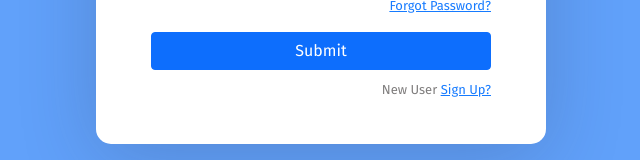
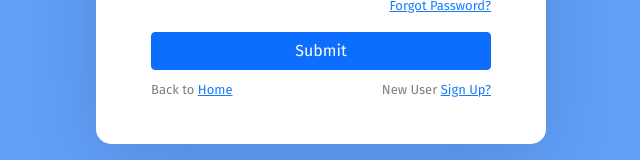
Before and after one commit to darkghost33/UCER-Patshala, a React (Create React App) app in the folder frontend/: page /sign-in in a window 1280 px wide. Shown: the part 453-613 px from the top of the page, without its empty margins (319-959 px from the left). Built offline with nearby package versions, Linux system fonts and the light colour scheme.

Commit message:
ui changes

```diff
--- a/frontend/src/components/LogIn.js
+++ b/frontend/src/components/LogIn.js
@@ -34,9 +34,8 @@ export default class Login extends Component {
           window.localStorage.setItem("token", data.data);
           window.localStorage.setItem("loggedIn", true);
           window.location.href = "./userData";
-        }
-        else{
-          alert("Wrong Password or User Already Exists")
+        } else {
+          alert("Wrong Password or User Already Exists");
         }
       });
   }
@@ -79,9 +78,14 @@ export default class Login extends Component {
                   Submit
                 </button>
               </div>
-              <p className="forgot-password text-right">
-                New User <a href="/sign-up">Sign Up?</a>
-              </p>
+              <div className="d-flex justify-content-between">
+                <p className="forgot-password">
+                  Back to <a href="/">Home</a>
+                </p>
+                <p className="forgot-password">
+                  New User <a href="/sign-up">Sign Up?</a>
+                </p>
+              </div>
             </form>
           </div>
         </div>
--- a/frontend/src/components/SignUp.js
+++ b/frontend/src/components/SignUp.js
@@ -1,5 +1,5 @@
 import React, { Component } from "react";
-import '../css/auth_css.css'
+import "../css/auth_css.css";
 export default class SignUp extends Component {
   constructor(props) {
     super(props);
@@ -9,32 +9,35 @@ export default class SignUp extends Component {
       email: "",
       password: "",
     };
-    this.handleSubmit=this.handleSubmit.bind(this)
+    this.handleSubmit = this.handleSubmit.bind(this);
   }
 
   handleSubmit(e) {
     e.preventDefault();
-    const{fname,lname,email,password} = this.state;
-    console.log(lname,fname,email,password);
-    fetch("http://localhost:5000/register",{
-      method:"POST",
-      crossDomai:true,
-      headers:{
-        "Content-Type":"application/json",
-        "Access-Control-Allow-Origin":"*"
+    const { fname, lname, email, password } = this.state;
+    console.log(lname, fname, email, password);
+    fetch("http://localhost:5000/register", {
+      method: "POST",
+      crossDomai: true,
+      headers: {
+        "Content-Type": "application/json",
+        "Access-Control-Allow-Origin": "*",
       },
       body: JSON.stringify({
-        fname,lname,email,password
+        fname,
+        lname,
+        email,
+        password,
+      }),
     })
-    }).then((res)=>res.json())
-    .then((data)=>{
-      console.log(data,"userRegister");
-      if(data.status == "ok")
-    {
+      .then((res) => res.json())
+      .then((data) => {
+        console.log(data, "userRegister");
+        if (data.status == "ok") {
           alert("Registeration Successful");
-      window.location.href = './sign-in'
+          window.location.href = "./sign-in";
         }
-    })
+      });
   }
 
   render() {
@@ -85,7 +88,7 @@ export default class SignUp extends Component {
                   className="form-control"
                   placeholder="Enter password"
                   required
-            onChange={(e)=>this.setState({password: e.target.value})}
+                  onChange={(e) => this.setState({ password: e.target.value })}
                 />
               </div>
 
@@ -94,9 +97,14 @@ export default class SignUp extends Component {
                   Sign Up
                 </button>
               </div>
+              <div className="d-flex justify-content-between">
+                <p className="forgot-password">
+                  Back to <a href="/">Home</a>
+                </p>
                 <p className="forgot-password">
                   Already registered <a href="/sign-in">sign in?</a>
                 </p>
+              </div>
             </form>
           </div>
         </div>
--- a/frontend/src/components/forgotPassword.js
+++ b/frontend/src/components/forgotPassword.js
@@ -1,9 +1,8 @@
 import React, { Component } from "react";
-import '../css/auth_css.css'
+import "../css/auth_css.css";
 
 export default class forgotPassword extends Component {
-    render()
-    {
+  render() {
     return (
       <div className="App">
         <div className="auth-wrapper">
@@ -27,13 +26,18 @@ export default class forgotPassword extends Component {
                   Submit
                 </button>
               </div>
-        <p className="forgot-password text-right">
+              <div className="d-flex justify-content-between">
+                <p className="forgot-password">
+                  Back to <a href="/">Home</a>
+                </p>
+                <p className="forgot-password">
                   New User <a href="/sign-up">Sign Up?</a>
                 </p>
+              </div>
             </form>
           </div>
         </div>
       </div>
-        )
+    );
   }
 }
```
Lines whose indentation alone changed are shown as unchanged.
